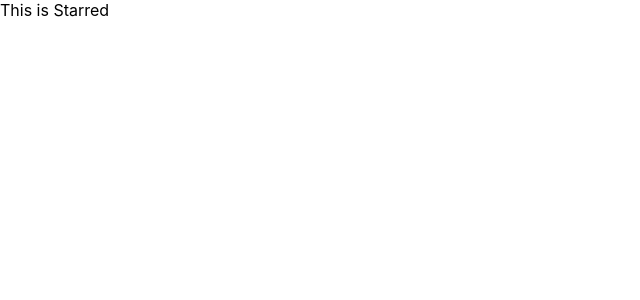
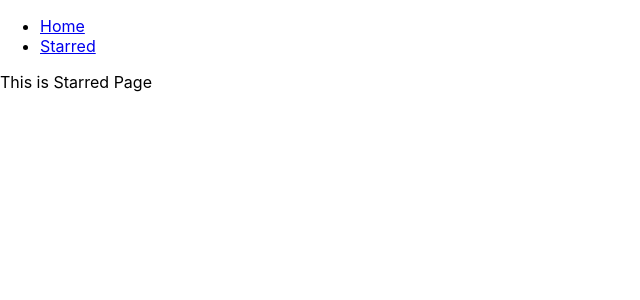
Before and after one commit to Mainak-Biswas/box_office, a React (Create React App) app: page /starred in a window 1280 px wide. Shown: the top 300 px of the page, without its empty margins (0-640 px from the left). Built offline with nearby package versions, Linux system fonts and the light colour scheme.

Commit message:
Added navbar and created paged compnents

```diff
--- a/src/App.js
+++ b/src/App.js
@@ -1,19 +1,28 @@
 import React from 'react';
 import { Switch, Route } from 'react-router-dom';
+import Navs from './components/Navs';
+import Home from './pages/Home';
+import Starred from './pages/Starred';
 
 function App() {
   return (
+    <div>
+      <Navs />
+
       <Switch>
         <Route exact path="/">
-        This is Home page
+          <Home />
         </Route>
 
         <Route exact path="/starred">
-        This is Starred
+          <Starred />
         </Route>
 
-      <Route>This page was not found.</Route>
+        <Route>
+          <div>Not Found 404!</div>
+        </Route>
       </Switch>
+    </div>
   );
 }
 
--- /dev/null
+++ b/src/components/Navs.js
@@ -0,0 +1,23 @@
+import React from 'react';
+import { Link } from 'react-router-dom';
+
+const LINKS = [
+  { to: '/', text: 'Home' },
+  { to: '/starred', text: 'Starred' },
+];
+
+function Navs() {
+  return (
+    <div>
+      <ul>
+        {LINKS.map(item => (
+          <li>
+            <Link to={item.to}>{item.text}</Link>
+          </li>
+        ))}
+      </ul>
+    </div>
+  );
+}
+
+export default Navs;
--- /dev/null
+++ b/src/pages/Home.js
@@ -0,0 +1,7 @@
+import React from 'react';
+
+function Home() {
+  return <div>This is Home page</div>;
+}
+
+export default Home;
--- /dev/null
+++ b/src/pages/Starred.js
@@ -0,0 +1,7 @@
+import React from 'react';
+
+function Starred() {
+  return <div>This is Starred Page</div>;
+}
+
+export default Starred;
```
Also changed, not shown: 1 other file (tests, documents, lock files or other folders). Lines whose indentation alone changed are shown as unchanged.
